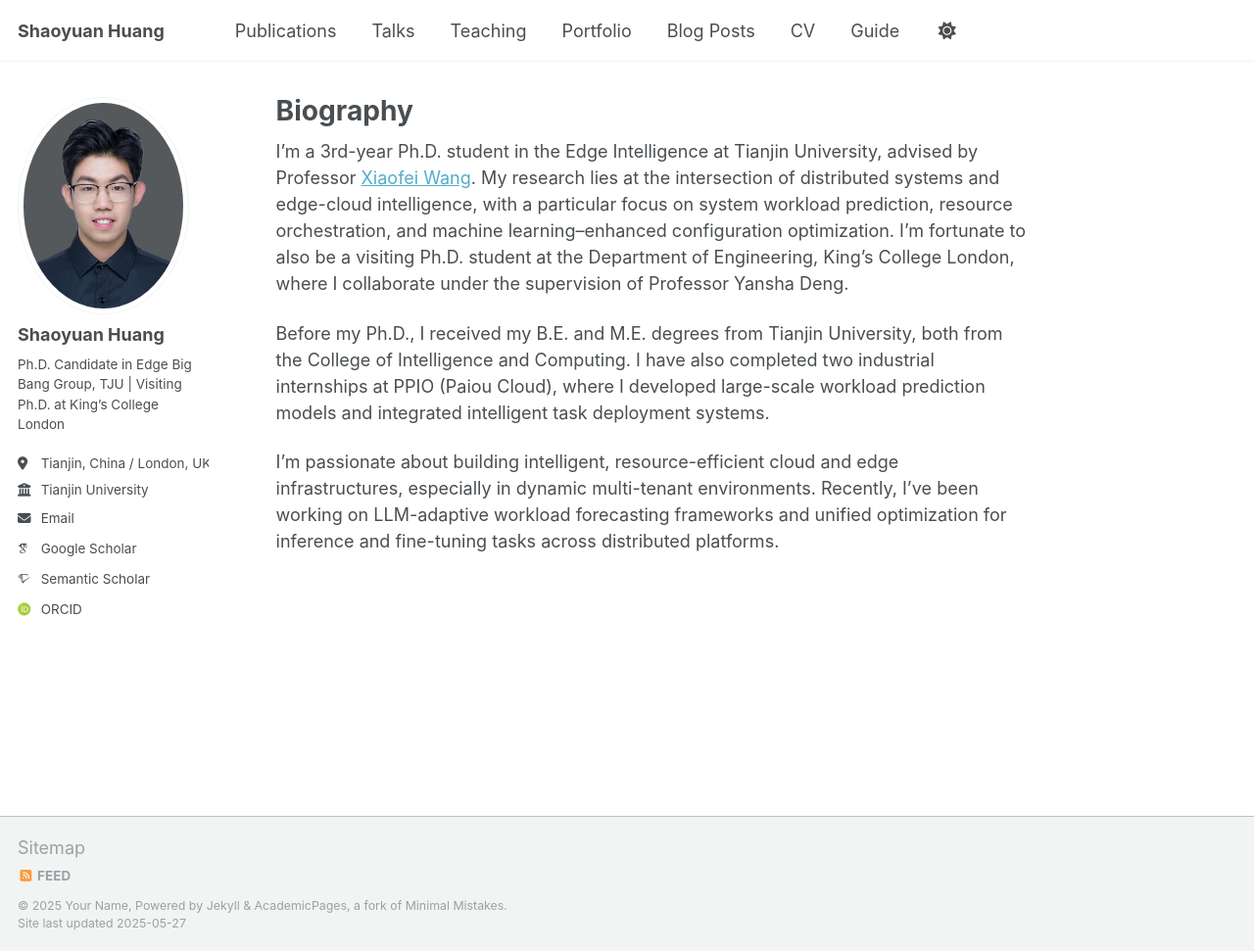
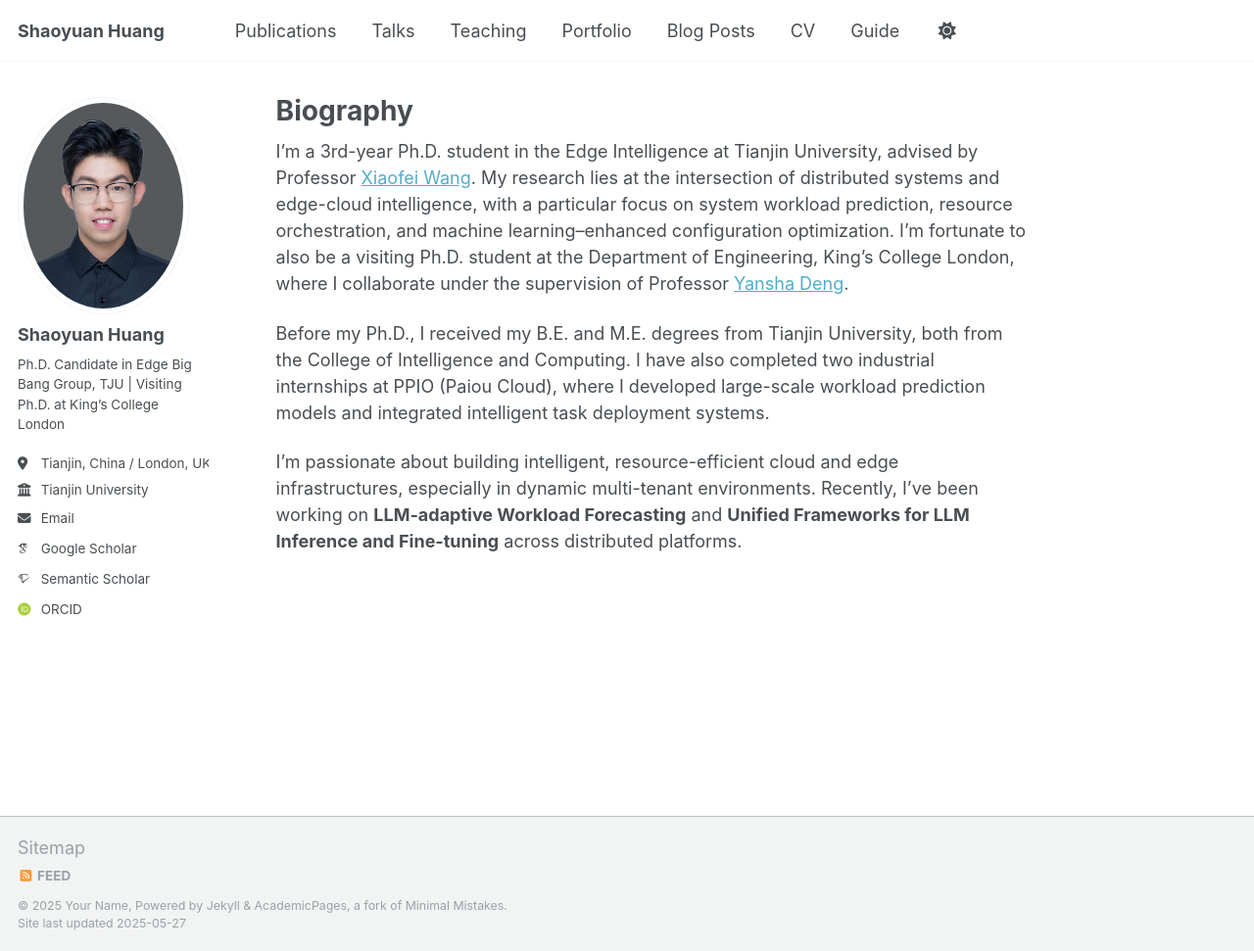
Before and after one commit to hsy23/ShaoyuanHuang, a Jekyll site: the page built from _pages/about.md, in a window 1280 px wide and 971 px high. Shown: the whole window at 98% size. Built offline with Jekyll 4.4.1, drawn with Linux system fonts in a browser that asks for light colours; some web fonts are replaced.

Commit message:
Update about.md

```diff
--- a/_pages/about.md
+++ b/_pages/about.md
@@ -7,11 +7,11 @@ redirect_from:
   - /about.html
 ---
 
-I’m a 3rd-year Ph.D. student in the Edge Intelligence at Tianjin University, advised by Professor [Xiaofei Wang](http://www.drxiaofei.wang/index.html). My research lies at the intersection of distributed systems and edge-cloud intelligence, with a particular focus on system workload prediction, resource orchestration, and machine learning–enhanced configuration optimization. I'm fortunate to also be a visiting Ph.D. student at the Department of Engineering, King’s College London, where I collaborate under the supervision of Professor Yansha Deng.
+I’m a 3rd-year Ph.D. student in the Edge Intelligence at Tianjin University, advised by Professor [Xiaofei Wang](http://www.drxiaofei.wang/index.html). My research lies at the intersection of distributed systems and edge-cloud intelligence, with a particular focus on system workload prediction, resource orchestration, and machine learning–enhanced configuration optimization. I'm fortunate to also be a visiting Ph.D. student at the Department of Engineering, King’s College London, where I collaborate under the supervision of Professor [Yansha Deng](https://www.yanshadeng.org/).
 
 Before my Ph.D., I received my B.E. and M.E. degrees from Tianjin University, both from the College of Intelligence and Computing. I have also completed two industrial internships at PPIO (Paiou Cloud), where I developed large-scale workload prediction models and integrated intelligent task deployment systems.
 
-I’m passionate about building intelligent, resource-efficient cloud and edge infrastructures, especially in dynamic multi-tenant environments. Recently, I’ve been working on LLM-adaptive workload forecasting frameworks and unified optimization for inference and fine-tuning tasks across distributed platforms.
+I’m passionate about building intelligent, resource-efficient cloud and edge infrastructures, especially in dynamic multi-tenant environments. Recently, I’ve been working on **LLM-adaptive Workload Forecasting** and **Unified Frameworks for LLM Inference and Fine-tuning** across distributed platforms.
 
 <!-- 🆕 I am currently on the job market, seeking research and engineering opportunities in academia and industry. Please feel free to reach out for collaboration or discussion. -->
 
```
